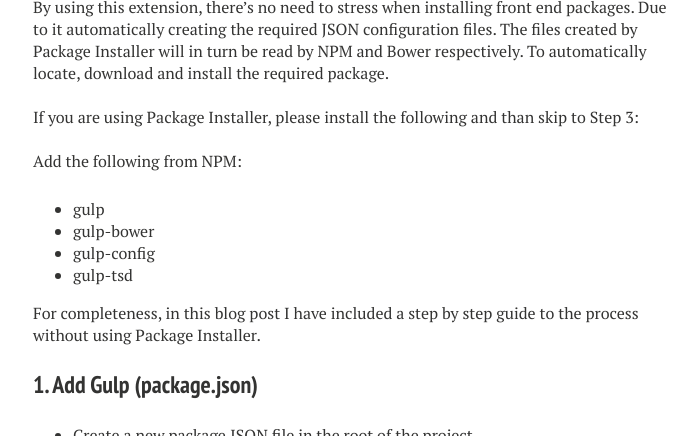
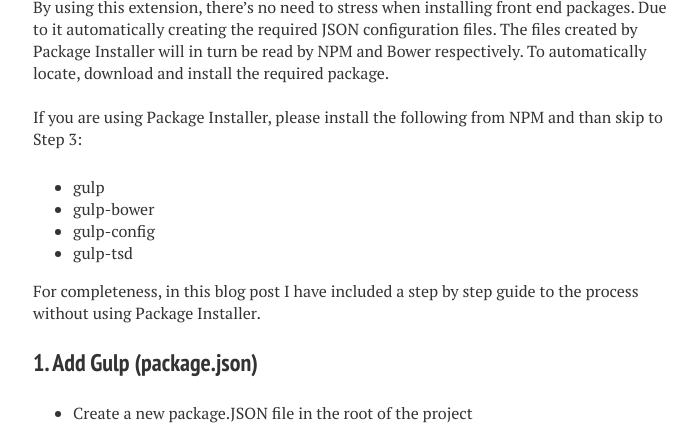
Before and after one commit to Briggsc28/briggsc28.github.io, a Jekyll site: the page built from _posts/2015-08-23-Migrate-from-nuGet-to-Bower.md, in a window 1280 px wide and 900 px high, scrolled down 1268 px, cut to the strip 154-590 px from the top of the window. Shown: the whole strip, without its empty margins (287-984 px from the left). Built offline with Jekyll 4.4.1, drawn with Linux system fonts in a browser that asks for light colours; nearby versions of some CDN libraries.

Commit message:
removed unneed line

```diff
--- a/_posts/2015-08-23-Migrate-from-nuGet-to-Bower.md
+++ b/_posts/2015-08-23-Migrate-from-nuGet-to-Bower.md
@@ -43,8 +43,7 @@
 
 <iframe width="560" height="315" src="https://www.youtube.com/embed/WigizERVWtc" frameborder="0" allowfullscreen></iframe>
 
-By using this extension, there's no need to stress when installing front end packages. Due to it automatically creating the required JSON configuration files. The files created by Package Installer will in turn be read by NPM and Bower respectively. To automatically locate, download and install the required package. <br><br>If you are using Package Installer, please install the following and than skip to Step 3:<br><br>Add the following from NPM:
-
+By using this extension, there's no need to stress when installing front end packages. Due to it automatically creating the required JSON configuration files. The files created by Package Installer will in turn be read by NPM and Bower respectively. To automatically locate, download and install the required package. <br><br>If you are using Package Installer, please install the following from NPM and than skip to Step 3:
 * gulp
 * gulp-bower
 * gulp-config
```
